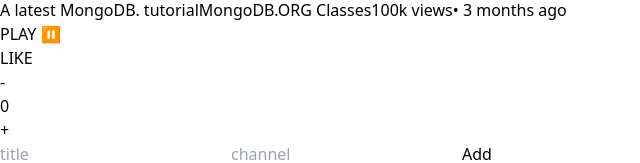
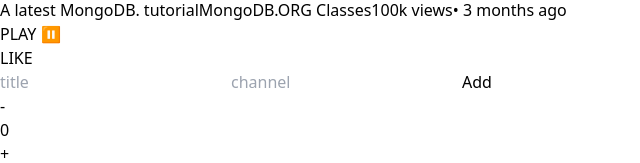
Before and after one commit to adarshooo1/Learn-React, a React (Vite) app: page / in a window 1280 px wide. Shown: the part 2090-2253 px from the top of the page, without its empty margins (0-640 px from the left). Built offline with nearby package versions, Linux system fonts and the light colour scheme.

Commit message:
State Lifting, Forms, Event Objects in React Part 2

```diff
--- a/src/App.jsx
+++ b/src/App.jsx
@@ -1,51 +1,26 @@
 import { useState } from "react";
 import AddVideo from "./components/AddVideo.jsx";
 import Counter from "./components/Counter.jsx";
-import Like from "./components/Like.jsx";
-import PlayButton from "./components/PlayButton.jsx";
-import Video from "./components/Video.jsx";
 import videosData from "./data/Data.jsx";
 import "./index.css"; //This is mandatory to implement to use tailwind css property.
+import VideoList from "./components/VideoList.jsx";
 
 function App() {
   console.log("Render App");
-
   const [videos, setVideos] = useState(videosData);
 
-  function addVideo(video) {
+  function  addVideo(video) {
     setVideos([...videos, video]);
   }
 
   return (
     <>
       <div>YOUTUBE</div>
-      <div className="flex">
-        {videos.map((video, index) => (
-          <Video
-            key={index}
-            imgId={index}
-            title={video.title}
-            channel={video.channel}
-            views={video.views}
-            time={video.time}
-            verified={video.verified}
-          >
-            {
-              <PlayButton
-                onPlay={() => {
-                  console.log("PLAY", video.title);
-                }}
-                onPause={() => {
-                  console.log("PAUSE", video.title);
-                }}
-              ></PlayButton>
-            }
-            {<Like title={video.title} />}
-          </Video>
-        ))}
+      <div>
+        <VideoList videos={videos} />
+        <AddVideo addVideo={addVideo} />
       </div>
       <Counter />
-      <AddVideo addVideo={addVideo} />
     </>
   );
 }
--- a/src/components/AddVideo.jsx
+++ b/src/components/AddVideo.jsx
@@ -3,15 +3,20 @@
 function AddVideo({ addVideo }) {
   console.log("Render Add Video");
 
-  const [videos, setVideos] = useState({
+  const initialState = {
+    title: "",
+    channel: "",
     views: "2k",
     time: "1 min ago",
     verified: true,
-  });
+  };
+
+  const [videos, setVideos] = useState(initialState);
 
   function handleSubmit(e) {
     e.preventDefault();
     addVideo(videos);
+    setVideos(initialState);
   }
 
   function handleChange(e) {
@@ -29,6 +34,7 @@
           name="title"
           onChange={handleChange}
           placeholder="title"
+          value={videos.title}
         />
         <input
           className="bg-slate-400 h-6 w-64 font-sans font-semibold text-black placeholder-black"
@@ -37,6 +43,7 @@
           required
           onChange={handleChange}
           placeholder="channel"
+          value={videos.channel}
         />
         <button
           className="bg-black w-40 text-white border-red-700 border-[1px]"
--- a/src/components/Video.jsx
+++ b/src/components/Video.jsx
@@ -1,4 +1,3 @@
-/* eslint-disable react/prop-types */
 import { MdVerified } from "react-icons/md";
 
 const Video = ({ title, channel, views, time, verified, imgId, children }) => {
--- /dev/null
+++ b/src/components/VideoList.jsx
@@ -0,0 +1,37 @@
+import PlayButton from "./PlayButton";
+import Like from "./Like";
+import Video from "./Video";
+
+function VideoList({ videos }) {
+  return (
+    <div>
+      <div className="flex">
+        {videos.map((video, index) => (
+          <Video
+            key={index}
+            imgId={index}
+            title={video.title}
+            channel={video.channel}
+            views={video.views}
+            time={video.time}
+            verified={video.verified}
+          >
+            {
+              <PlayButton
+                onPlay={() => {
+                  console.log("PLAY", video.title);
+                }}
+                onPause={() => {
+                  console.log("PAUSE", video.title);
+                }}
+              ></PlayButton>
+            }
+            {<Like title={video.title} />}
+          </Video>
+        ))}
+      </div>
+    </div>
+  );
+}
+
+export default VideoList;
```
